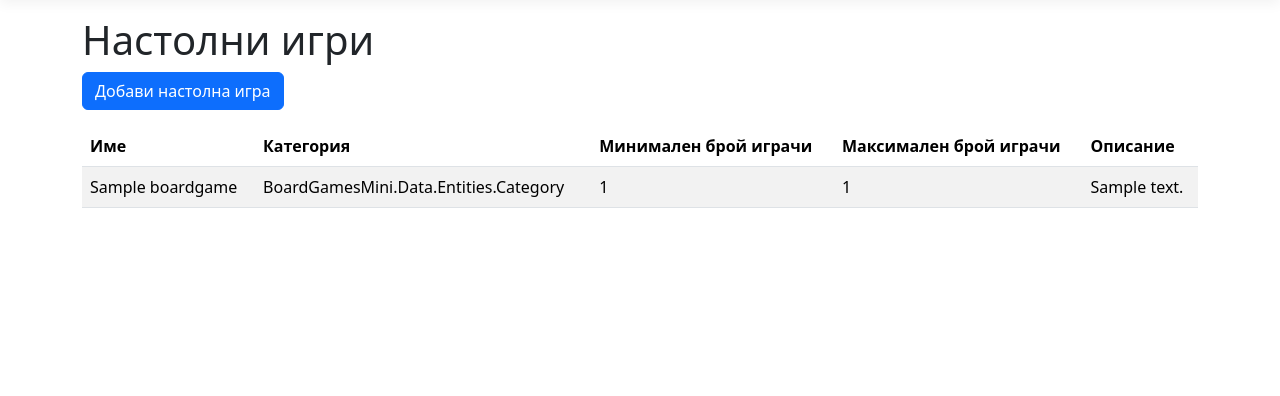
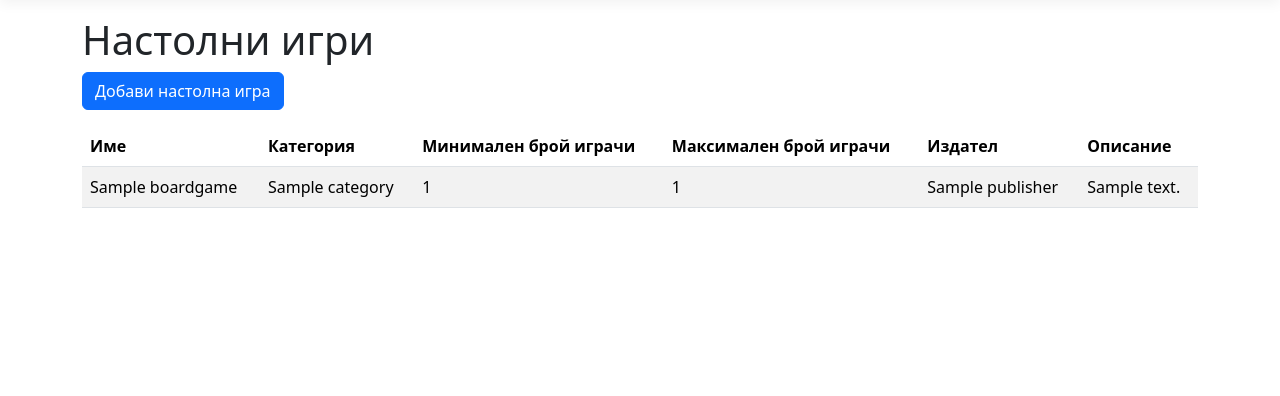
Before and after one commit to Shkembo69420/BoardGamesMini, an ASP.NET Core app: page /BoardGames in a window 1280 px wide. Shown: the part 57-453 px from the top of the page. Run offline with ASP.NET Core 8, Linux system fonts and the light colour scheme; tables that the repository leaves empty hold one stand-in row (values such as "Sample post"); style sheets or scripts are compiled from the project's sources.

Commit message:
Display categories and publishers in board games list

```diff
--- a/SchollLibraryMini.Web/Views/BoardGames/Index.cshtml
+++ b/SchollLibraryMini.Web/Views/BoardGames/Index.cshtml
@@ -25,6 +25,7 @@ else
                 <th>Категория</th>
                 <th>Минимален брой играчи</th>
                 <th>Максимален брой играчи</th>
+                <th>Издател</th>
                 <th>Описание</th>
             </tr>
         </thead>
@@ -33,9 +34,10 @@ else
             {
                 <tr>
                     <td>@game.Name</td>
-                    <td>@game.Category</td>
+                    <td>@game.Category.Name</td>
                     <td>@game.MinPlayers</td>
                     <td>@game.MaxPlayers</td>
+                    <td>@game.Publisher.Name</td>
                     <td>@game.Description</td>
                 </tr>
             }
```
Also changed, not shown: README.md.
